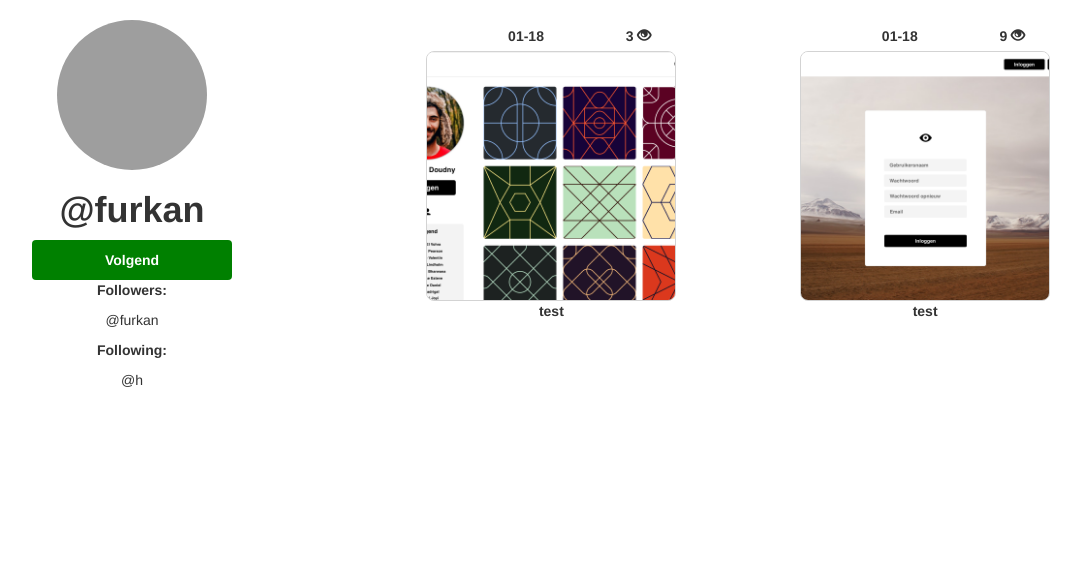
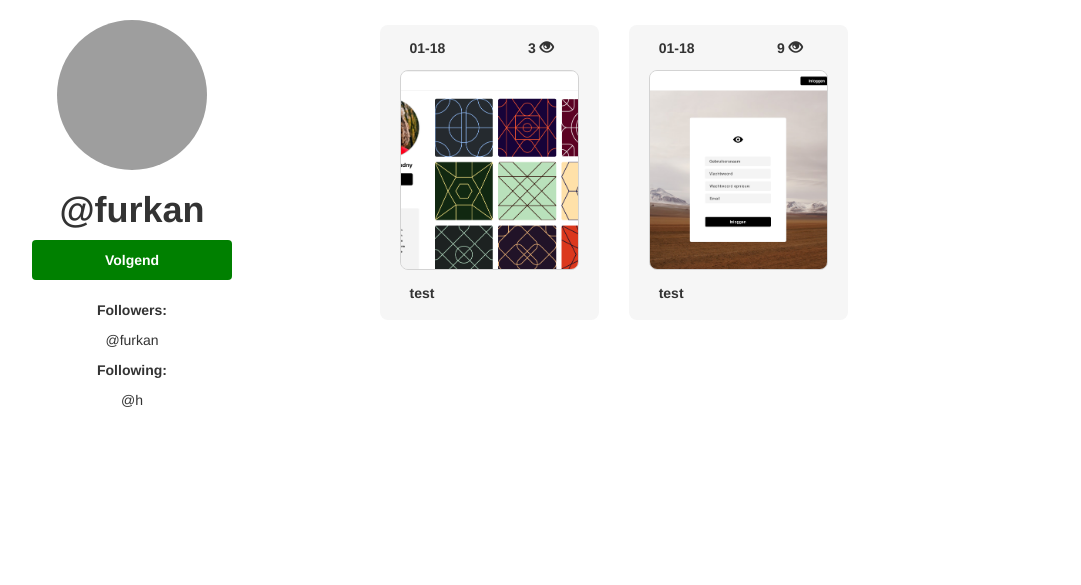
Before and after one commit to EyeLike2019/EyeLike, a Flask app: a page that uses templates/profile.html in a window 1280 px wide. Shown: the part 52-637 px from the top of the page, without its empty margins (78-1159 px from the left). Run offline with Flask 2, Linux system fonts and the light colour scheme; a user stored in the database is signed in; data comes from the database, SQL or seed files in the repository; data that the repository does not hold is empty; some libraries are stand-ins or nearby versions; grey boxes are pictures that could not be loaded.

Commit message:
Applied style of account page to profile page

```diff
--- a/templates/profile.html
+++ b/templates/profile.html
@@ -88,6 +88,7 @@
         <img src="{{ profile_pic }}" class="profile-picture" data-toggle="modal" data-target="#photomodal_profile">
         <h1><b>{{ name }}</b></h1>
         <button id="follow" onclick="followButtonClicked()" class="btn btn-dark"><b>Follow</b></button>
+        <br><br>
         <p><b>Followers:</b></p>
         {% for follower in followers %}
              <p>{{ follower }}</p>
@@ -102,13 +103,17 @@
     <div class="row imagetiles">
 
         {% for upload in photos %}
-            <div class="col-lg-6 col-md-6 col-sm-6 col-xs-6">
-                <button name="modal" class="photo_modal" data-toggle="modal" data-target="#photomodal{{ upload.id }}">
+                <div class="col-lg-4 col-md-4 col-sm-6 col-xs-6">
+            <button name="modal" class="photo_modal" id="account-photo-modal" data-toggle="modal" data-target="#photomodal{{ upload.id }}">
                 <label for="modal">
+                  <div class="account-photo-description">
                     <label id="timestamp">{{ upload.timestamp }} </label>
                     <label id="score">{{ upload.score }} <span class="glyphicon glyphicon-eye-open"></span></label>
-                      <img src="/upload/{{ upload.upload }}" class="img-responsive">
+                  </div>
+                  <img src="/upload/{{ upload.upload }}" class="img-responsive" id="account-image">
+                  <div class="account-photo-bottom-description">
                     <label id="discription">{{ upload.description }} </label>
+                  </div>
                 </label>
             </button>
 
```
Lines whose indentation alone changed are shown as unchanged.
